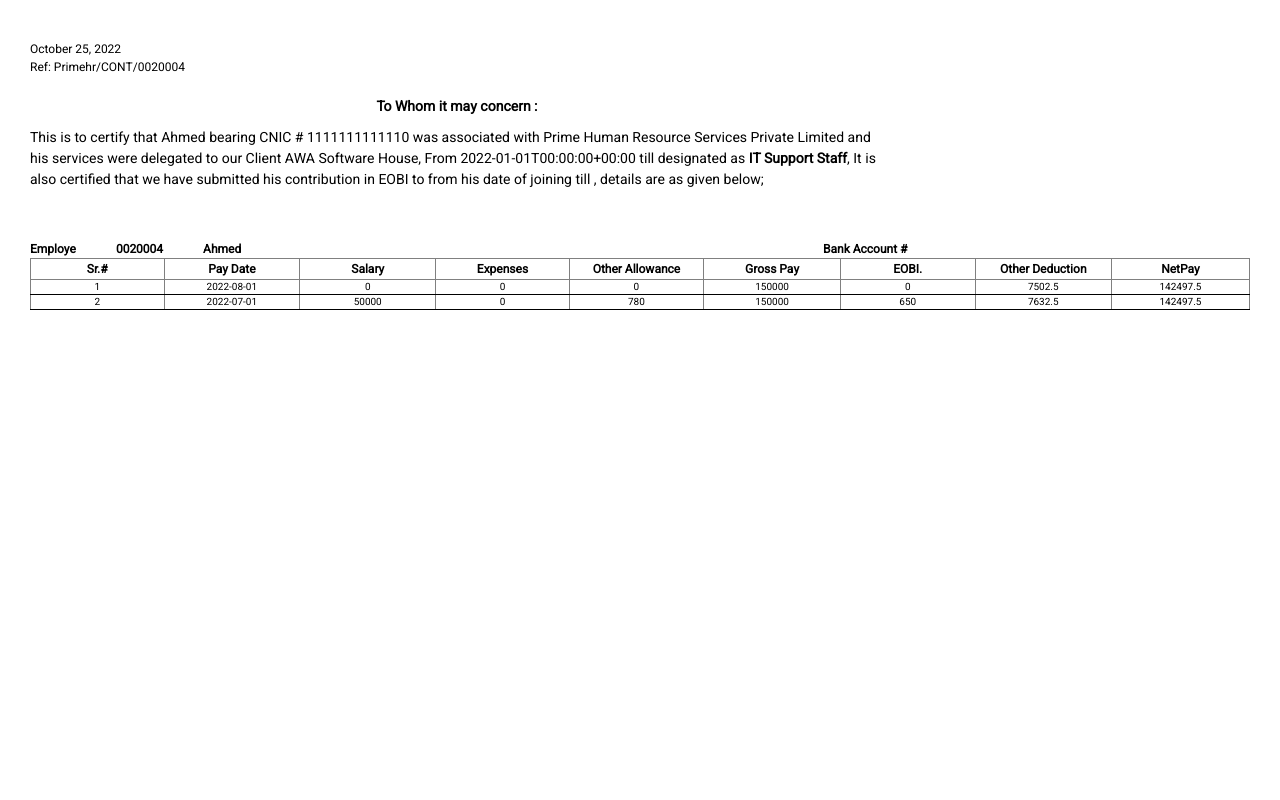
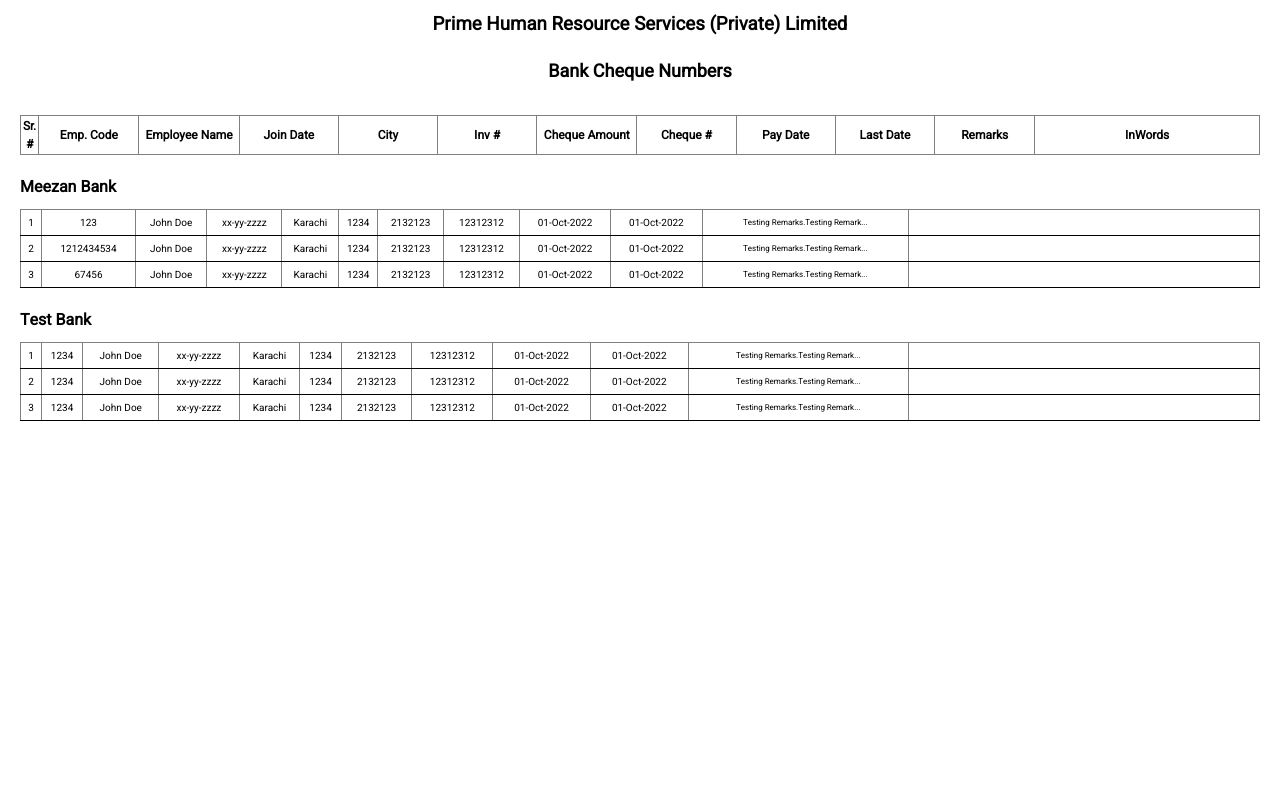
Before and after one commit to UmerGillani36/phrsReportBuilding, a React (Create React App) app: page / in a window 1280 px wide. Shown: the top 800 px of the page. Built offline with nearby package versions, Linux system fonts and the light colour scheme.

Commit message:
BankCheque done

```diff
--- a/src/App.js
+++ b/src/App.js
@@ -1,3 +1,4 @@
+import BankCheque from "./components/BankCheque/BankCheque";
 import ClientDetails from "./components/ClientDetails/ClientDetails";
 import GratuitySummary from "./components/GratuitySummary/GratuitySummary";
 import IncomeCertificate from "./components/IncomeCertificate/IncomeCertificate";
@@ -8,7 +9,8 @@
 function App() {
   return (
     <>
-      <GratuitySummary />
+      <BankCheque />
+      {/* <GratuitySummary /> */}
       {/* <ClientDetails /> */}
       {/* <InvoiceRegister /> */}
       {/* <IncomeCertificate /> */}
--- /dev/null
+++ b/src/components/BankCheque/BankCheque.js
@@ -0,0 +1,77 @@
+import React from "react";
+import classes from "./BankCheque.module.css";
+import { payload } from "../../payload/BankCheque";
+const BankCheque = () => {
+  Object.keys(payload).map((val) => {
+    console.log(val);
+  });
+  const excerpt = (str) => {
+    let substr = "";
+    console.log("str", str);
+    if (str?.length > 30) {
+      substr = str.substring(0, 30) + "...";
+    }
+    return substr;
+  };
+  return (
+    <page size="A4" className={classes.Page}>
+      <div className={classes.Header}>
+        <div className={classes.MainHeadingDiv}>
+          <h3 className={classes.MainHeading}>
+            {" "}
+            Prime Human Resource Services {`(Private) Limited`}
+          </h3>
+        </div>
+        <div className={classes.SubHeadingDiv}>
+          <p className={classes.SubHeading}>Bank Cheque Numbers</p>
+        </div>
+      </div>
+      <div className={classes.Table}>
+        <table>
+          <tr>
+            <th style={{ width: "20px" }}>Sr. #</th>
+            <th>Emp. Code</th>
+            <th>Employee Name</th>
+            <th>Join Date</th>
+            <th>City</th>
+            <th>Inv #</th>
+            <th> Cheque Amount</th>
+            <th>Cheque #</th>
+            <th>Pay Date</th>
+            <th>Last Date</th>
+            <th>Remarks</th>
+            <th style={{ width: "350px" }}>InWords</th>
+          </tr>
+        </table>
+        {Object.keys(payload).map((val) => (
+          <>
+            <div className={classes.BankHeadingDiv}>
+              <h4 className={classes.BankHeading}>{val}</h4>
+            </div>
+            <table className={classes.BankData}>
+              {payload[val].map((value, i) => (
+                <tr style={{ height: "26px" }}>
+                  <td style={{ width: "20px" }}>{i + 1}</td>
+                  {Object.values(payload[val][i]).map((ele, index) => {
+                    return (
+                      <td
+                        style={{
+                          width: index >= 10 && "350px",
+                          fontSize: index === 9 && "8px",
+                        }}
+                      >
+                        {index === 9 ? excerpt(ele) : ele}
+                      </td>
+                    );
+                  })}
+                </tr>
+              ))}
+            </table>
+          </>
+        ))}
+      </div>
+    </page>
+  );
+};
+
+export default BankCheque;
--- /dev/null
+++ b/src/components/BankCheque/BankCheque.module.css
@@ -0,0 +1,75 @@
+.Page{
+    background: white;
+    display: block;
+    margin: 0 auto;
+    margin-bottom: 0.5cm;
+    page-break-after: always;
+    padding: 10px 20px;
+}
+.Page[size="A4"] {
+    width: 21cm;
+    height: 29.7cm;
+    margin: 30mm 45mm 30mm 45mm;
+    page-break-after: always;
+  }
+  /* font-family: 'Heebo', sans-serif; */
+.Header{
+width: 100%;
+display: flex;
+flex-direction: column;
+align-items: center;
+}
+.MainHeadingDiv{
+
+}
+.MainHeading{
+    font-family: 'Heebo', sans-serif;
+    margin: 0px;
+    font-weight: bold;
+}
+.SubHeadingDiv{
+
+}
+.SubHeading{
+    font-family: 'Heebo', sans-serif;
+    margin: 20px 0px 30px 0px;
+    font-size: 18px;
+    font-weight: bold;
+}
+.BankHeadingDiv{
+    width: 100%;
+    display: flex;
+    justify-content: flex-start;
+    align-items: center;
+    margin-top: 20px;
+}
+.BankHeading{
+    font-family: 'Heebo', sans-serif;
+    margin: 0px;
+
+}
+table{
+    border-collapse: collapse;
+  }
+  tr{
+    margin: 0px;
+    padding: 0px;
+    border: 1px solid grey;
+  }
+  th{
+    width: 80px;
+    font-size: 10px;
+    border-right: none;
+  }
+  th,td{
+    font-family: 'Heebo', sans-serif;
+    text-align: center;
+  }
+  td{
+    font-size: 10px;
+    width: 80px;
+    text-align: center;
+  }
+  .BankData{
+    margin-top: 10px;
+  }
--- /dev/null
+++ b/src/payload/BankCheque.js
@@ -0,0 +1,90 @@
+export const payload = {
+  "Meezan Bank": [
+    {
+      "Emp.code": "123",
+      "Emp Name": "John Doe",
+      "Join Date": "xx-yy-zzzz",
+      City: "Karachi",
+      "Invoince #": "1234",
+      "Cheque Amt": "2132123",
+      "Cheque #": "12312312",
+      "Pay Date": "01-Oct-2022",
+      "Last Date": "01-Oct-2022",
+      Remarks:
+        "Testing Remarks.Testing RemarksTesting RemarksTesting RemarksTesting Remarks",
+      "In Words": "",
+    },
+    {
+      "Emp.code": "1212434534",
+      "Emp Name": "John Doe",
+      "Join Date": "xx-yy-zzzz",
+      City: "Karachi",
+      "Invoince #": "1234",
+      "Cheque Amt": "2132123",
+      "Cheque #": "12312312",
+      "Pay Date": "01-Oct-2022",
+      "Last Date": "01-Oct-2022",
+      Remarks:
+        "Testing Remarks.Testing RemarksTesting RemarksTesting RemarksTesting Remarks",
+      "In Words": "",
+    },
+    {
+      "Emp.code": "67456",
+      "Emp Name": "John Doe",
+      "Join Date": "xx-yy-zzzz",
+      City: "Karachi",
+      "Invoince #": "1234",
+      "Cheque Amt": "2132123",
+      "Cheque #": "12312312",
+      "Pay Date": "01-Oct-2022",
+      "Last Date": "01-Oct-2022",
+      Remarks:
+        "Testing Remarks.Testing RemarksTesting RemarksTesting RemarksTesting Remarks",
+      "In Words": "",
+    },
+  ],
+  "Test Bank": [
+    {
+      "Emp.code": "1234",
+      "Emp Name": "John Doe",
+      "Join Date": "xx-yy-zzzz",
+      City: "Karachi",
+      "Invoince #": "1234",
+      "Cheque Amt": "2132123",
+      "Cheque #": "12312312",
+      "Pay Date": "01-Oct-2022",
+      "Last Date": "01-Oct-2022",
+      Remarks:
+        "Testing Remarks.Testing RemarksTesting RemarksTesting RemarksTesting Remarks",
+      "In Words": "",
+    },
+    {
+      "Emp.code": "1234",
+      "Emp Name": "John Doe",
+      "Join Date": "xx-yy-zzzz",
+      City: "Karachi",
+      "Invoince #": "1234",
+      "Cheque Amt": "2132123",
+      "Cheque #": "12312312",
+      "Pay Date": "01-Oct-2022",
+      "Last Date": "01-Oct-2022",
+      Remarks:
+        "Testing Remarks.Testing RemarksTesting RemarksTesting RemarksTesting Remarks",
+      "In Words": "",
+    },
+    {
+      "Emp.code": "1234",
+      "Emp Name": "John Doe",
+      "Join Date": "xx-yy-zzzz",
+      City: "Karachi",
+      "Invoince #": "1234",
+      "Cheque Amt": "2132123",
+      "Cheque #": "12312312",
+      "Pay Date": "01-Oct-2022",
+      "Last Date": "01-Oct-2022",
+      Remarks:
+        "Testing Remarks.Testing RemarksTesting RemarksTesting RemarksTesting Remarks",
+      "In Words": "",
+    },
+  ],
+};
```
